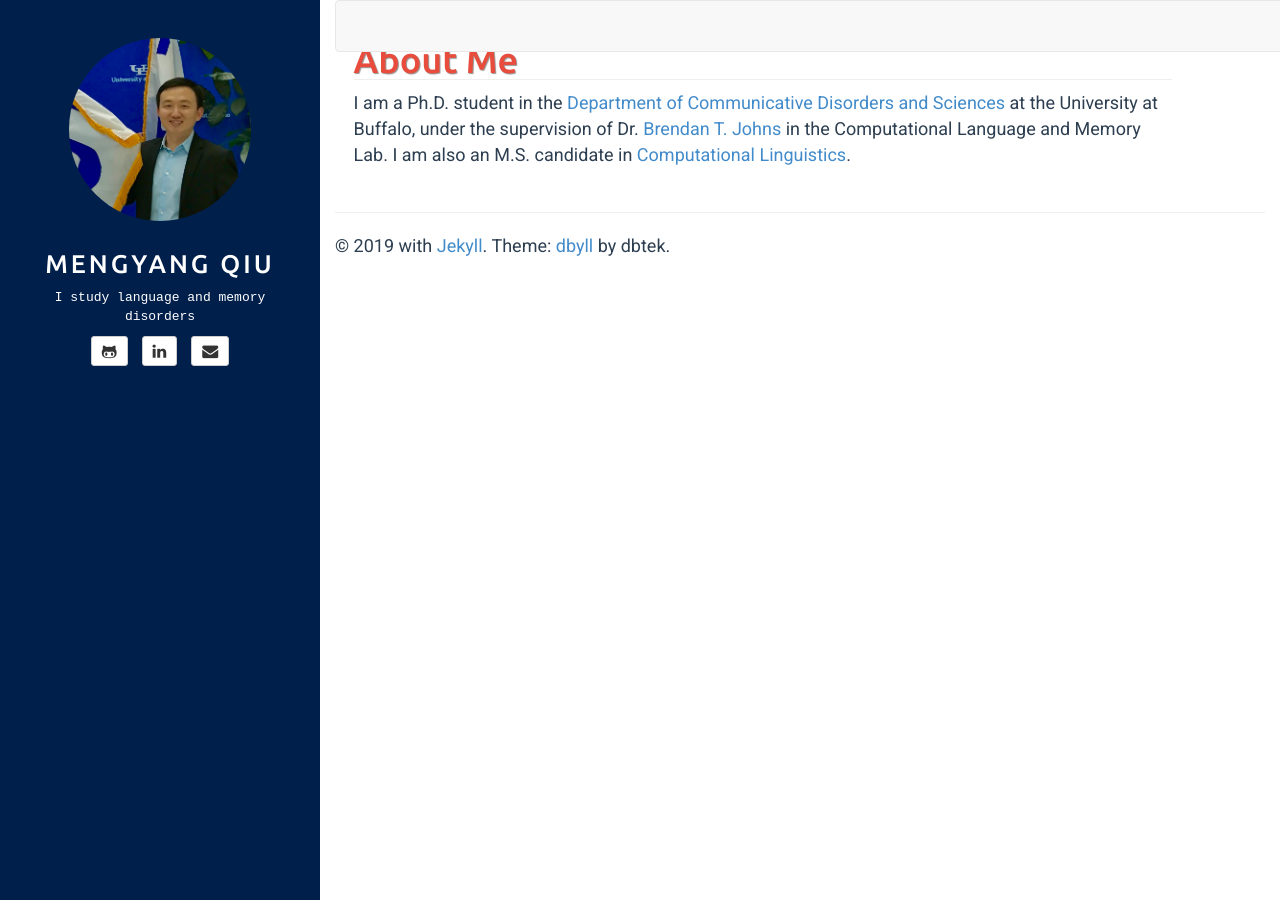
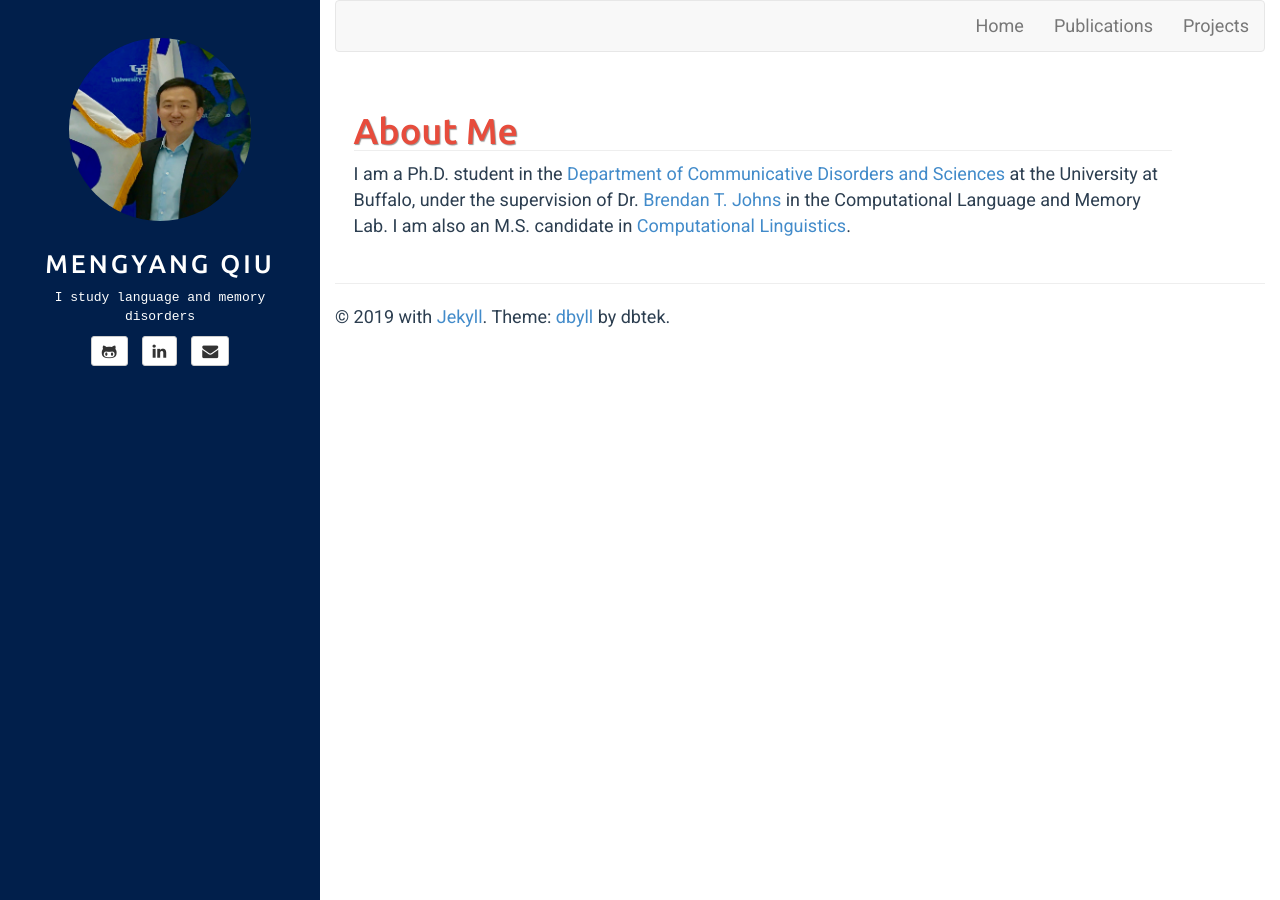
Before and after one commit to mengyangq/mengyangq.github.io, a Jekyll site: the page built from index.html, in a window 1280 px wide. Built offline with Jekyll 4.4.1, drawn with Linux system fonts in a browser that asks for light colours.

Commit message:
Update style.css

```diff
--- a/assets/css/style.css
+++ b/assets/css/style.css
@@ -241,9 +241,3 @@ footer {
 ul.dropdown-menu>li>a>i.fa {
     width: 1.3em;
 }
-
-.navbar {
-  position: fixed;
-  top: 0;
-  width: 100%;
-}
```
